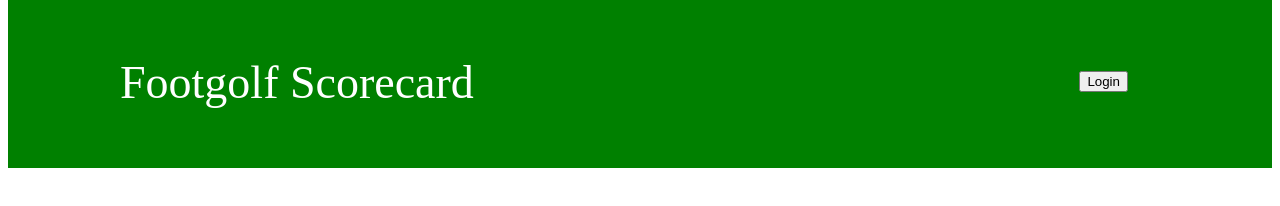
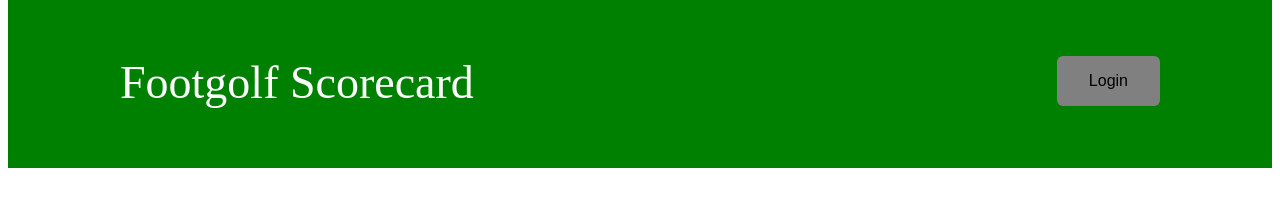
Before and after one commit to footgolf-scorecard/webapp, a React app: page / in a window 1280 px wide. Built offline with nearby package versions, Linux system fonts and the light colour scheme.

Commit message:
style, override default button

```diff
--- a/package.json
+++ b/package.json
@@ -12,9 +12,7 @@
   "dependencies": {
     "npm": "^6.4.1",
     "react": "^16.4.2",
-    "react-dom": "^16.4.2",
-    "react-native-elements": "^0.19.1",
-    "react-native-vector-icons": "^5.0.0"
+    "react-dom": "^16.4.2"
   },
   "devDependencies": {
     "@babel/core": "^7.0.0",
--- a/src/components/navBar.js
+++ b/src/components/navBar.js
@@ -6,15 +6,15 @@ class NavBar extends Component {
 
   render() {
     return (
-      <div class = "navBody">
-      <div className="navWide" class="row1">
+      <div className= "navBody">
+        <div className="navWide" className="row1">
           <div className="wideTop">
-        <div class="column1">
+            <div className="column1">
              <div className="fgHead">Footgolf Scorecard</div>
             </div>
-        <div class="column2">
-        <div className="fgButton">
-         <button onClick={this.handleClick}>Login</button>
+            <div className="column2">
+              <div className='fgButton'>
+               <button>Login</button>
               </div>
             </div>
           </div>
@@ -25,4 +25,5 @@ class NavBar extends Component {
 };
 
 
+
 export default NavBar;
--- a/src/styles/index.css
+++ b/src/styles/index.css
@@ -22,7 +22,36 @@
 .column2{
   float:right;
 }
+button {
+    display: inline-block;
+    border: none;
+    border-radius: 6px;
+    padding: 1rem 2rem;
+    margin: 0;
+    text-decoration: none;
+    background: gray;
+    color: black;
+    font-family: sans-serif;
+    font-size: 1rem;
+    cursor: pointer;
+    text-align: center;
+    transition: background 250ms ease-in-out,
+                transform 150ms ease;
+    -webkit-appearance: none;
+    -moz-appearance: none;
+}
 
-.fgButton{
- padding: 15px 32px;
+button:hover,
+button:focus {
+    background: white;
+    color: green;
 }
+
+button:focus {
+    outline: 3px solid green;
+    outline-offset: -6px;
+}
+
+button:active {
+    transform: scale(0.99);
+}
```
Also changed, not shown: 1 other file. Lines whose indentation alone changed are shown as unchanged.
